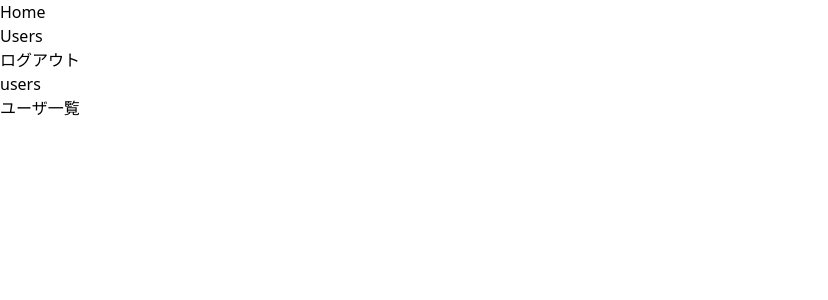
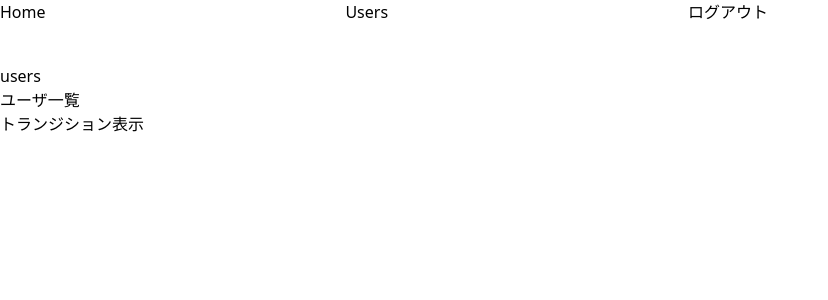
Before and after one commit to mura-work/chat-vue-sample, a Vue app: page /users in a window 1280 px wide. Shown: the top 300 px of the page, without its empty margins (0-828 px from the left). Built offline with nearby package versions, Linux system fonts and the light colour scheme; no server answers.

Commit message:
トランジション設定

```diff
--- a/src/components/Header.vue
+++ b/src/components/Header.vue
@@ -1,6 +1,6 @@
 <template>
-  <header>
-    <ul>
+  <header class="w-3/5 flex justify-center mb-10">
+    <ul class="w-3/5 flex justify-between">
       <li>
         <router-link to="/">Home</router-link>
       </li>
--- a/src/views/Users.vue
+++ b/src/views/Users.vue
@@ -6,6 +6,9 @@
         <div>ユーザ一覧</div>
       </template>
     </header-text>
+    <transition appear>
+      <div>トランジション表示</div>
+    </transition>
   </div>
 </template>
 
@@ -24,3 +27,17 @@ export default {
   }
 }
 </script>
+
+<style>
+.v-enter-active {
+  transition: opacity 3s;
+}
+
+.v-enter {
+  opacity: 0;
+}
+
+.v-enter-to {
+  opacity: 1;
+}
+</style>
```
